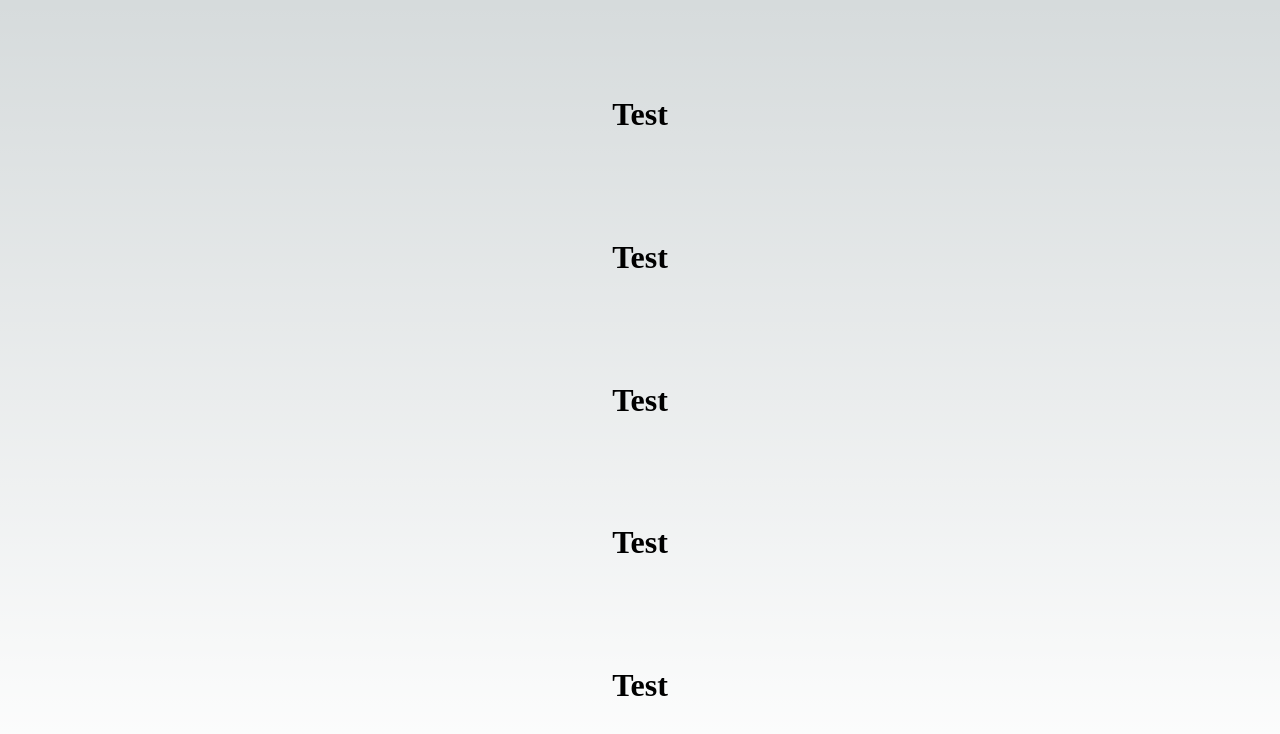
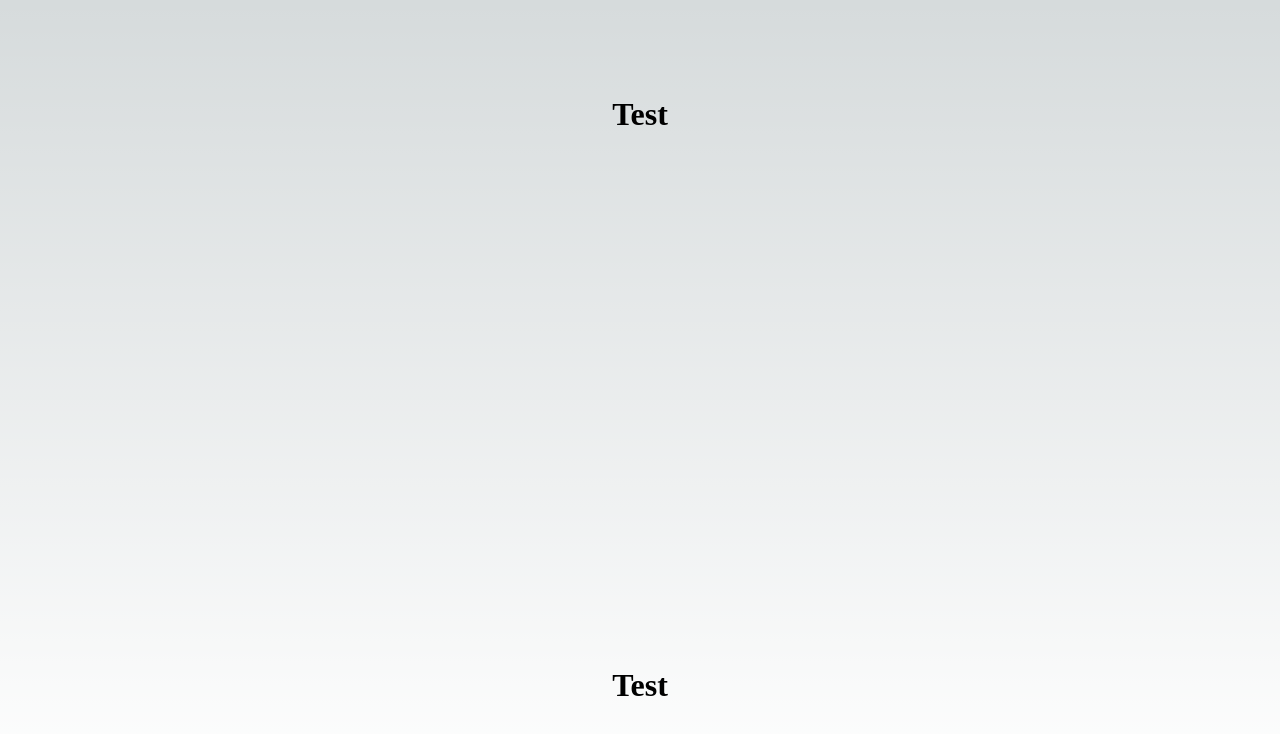
Before and after one commit to aromanbd/circleci-test, a Next.js app: page / in a window 1280 px wide. Shown: the top 734 px of the page. Built offline with nearby package versions, Linux system fonts and the light colour scheme.

Commit message:
test commit feature 2

```diff
--- a/pages/index.tsx
+++ b/pages/index.tsx
@@ -17,9 +17,6 @@ export default function Home() {
       <main className={styles.main}>
         <h1>Test</h1>
         <h1>Test</h1>
-        <h1>Test</h1>
-        <h1>Test</h1>
-        <h1>Test</h1>
       </main>
     </>
   );
```
